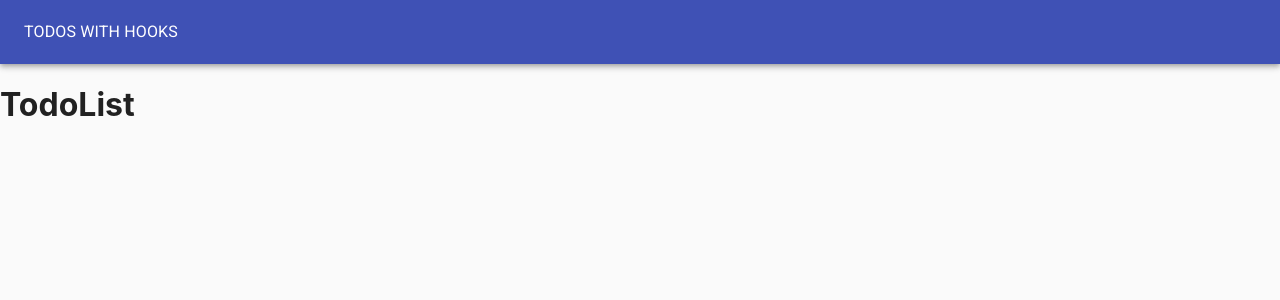
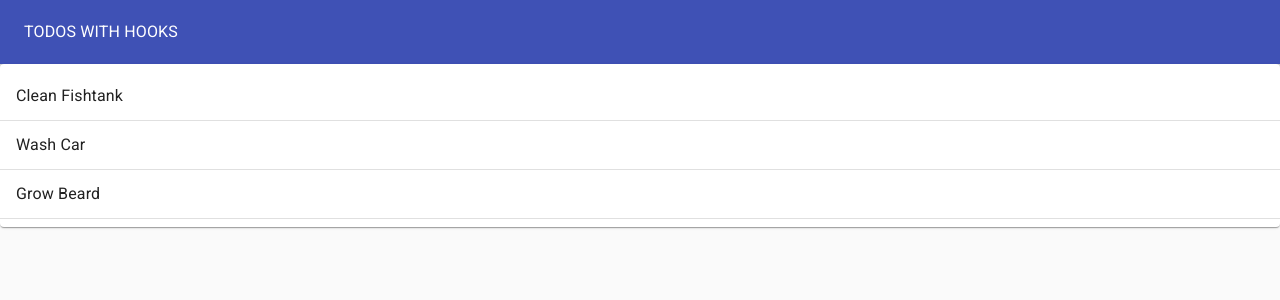
Before and after one commit to lowtrey/react-hooks-todo, a React (Create React App) app: page / in a window 1280 px wide. Shown: the top 300 px of the page. Built offline with nearby package versions, Linux system fonts and the light colour scheme.

Commit message:
Continue constructing TodoList component

```diff
--- a/src/TodoList.js
+++ b/src/TodoList.js
@@ -1,8 +1,24 @@
 import React from 'react';
+import Divider from '@material-ui/core/Divider';
+import List from '@material-ui/core/List';
+import ListItem from '@material-ui/core/ListItem';
+import ListItemText from '@material-ui/core/ListItemText';
+import Paper from '@material-ui/core/Paper';
 
 function TodoList(props) {
   return (
-    <h1>TodoList</h1>
+    <Paper>
+      <List>
+        {props.todos.map(todo => (
+          <>
+            <ListItem>
+              <ListItemText>{todo.task}</ListItemText>
+            </ListItem>
+            <Divider />
+          </>
+        ))}
+      </List>
+    </Paper>
   );
 }
 
```
